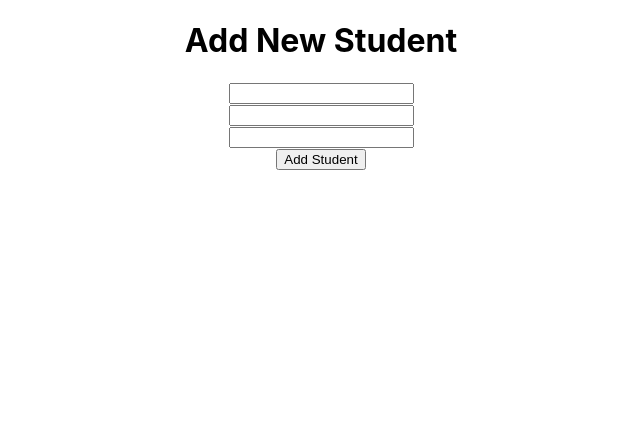
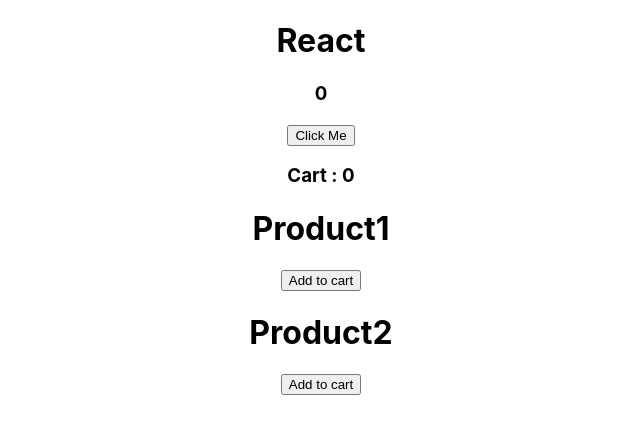
Before and after one commit to vijayadithya831/personal, a React (Create React App) app in the folder Full Stack/React/learn-react/: page / in a window 1280 px wide. Shown: the top 434 px of the page, without its empty margins (319-959 px from the left). Built offline with nearby package versions, Linux system fonts and the light colour scheme.

Commit message:
files updated

```diff
--- a/Full Stack/React/learn-react/src/App.js
+++ b/Full Stack/React/learn-react/src/App.js
@@ -1,6 +1,6 @@
 // import logo from './logo.svg';
 import './App.css';
-import React from 'react';
+import React, {useState,useCallback} from 'react';
 // import {Welcome1, Welcome2, Buttons, Forms} from './Components/WelcomeFuncCompPractice'
 // import WelcomeStudents from './Components/WelcomeClassCompPractice';
 // import Information from './Components/information';
@@ -32,7 +32,8 @@
 // import ComponentWithPropsA from './Components/ComponentWithPropsA';
 // import ComponentWithoutPropsA from './Components/ComponentWithoutPropsA';
 // import CustomerAdd from './Components/CustomerAdd';
-import StudentAddTask from './Components/StudentAddTask';
+// import StudentAddTask from './Components/StudentAddTask';
+import ProductCallbackPractice from './Components/ProductCallbackPractice';
 
 
 
@@ -40,6 +41,12 @@
 // export const UserContext = React.createContext()
 export const TaskContext = React.createContext()
 function App() {
+  const [product, setProduct] = useState(["Product1","Product2"]);
+  const [count, setCount] = useState(0);
+  const [cart, setCart] = useState(0);
+  const addToCart = useCallback(() => {
+    setCart(cart+1)
+  },[]);
   return (
     <div className='App'>
       {/* <Welcome name = "Vijay" sportsName = "Cricket" age = "21" gender = "Male"/>
@@ -109,13 +116,20 @@
       </TaskContext.Provider> */}
       {/* <h1>Heading from app.js</h1>
       <CustomerAdd/> */}
-        <StudentAddTask/>
-
+      {/* <StudentAddTask/> */}
+      <h1>React</h1>
+      <div className='product-wrapper'>
+        <h3>{count}</h3>
+        <button onClick={()=>setCount(count+1)}>Click Me</button>
+        <h3>Cart : {cart}</h3>
+        {product.map((p,i)=>{
+          return <ProductCallbackPractice key={i} product={p}addToCart={addToCart} />
+        })}
+      </div>
 
 
 
     </div>
-
   );
 }
 
--- /dev/null
+++ b/Full Stack/React/learn-react/src/Components/ProductCallbackPractice.js
@@ -0,0 +1,12 @@
+import React from "react";
+const ProductCallbackPractice = React.memo( ({product, addToCart}) => {
+    console.log(`${product} product component is re-rendered`)
+    return(
+        <div className='product'>
+            <h1>{product}</h1>
+            <button onClick={addToCart}>Add to cart</button>
+        </div>
+    );
+})
+
+export default ProductCallbackPractice;
--- a/Full Stack/React/learn-react/src/index.js
+++ b/Full Stack/React/learn-react/src/index.js
@@ -6,10 +6,10 @@
 
 const root = ReactDOM.createRoot(document.getElementById('root'));
 root.render(
-  <React.StrictMode>
-    <App />
-  </React.StrictMode>
-  // <App/>
+  // <React.StrictMode>
+  //   <App />
+  // </React.StrictMode>
+  <App/>
 );
 
 // If you want to start measuring performance in your app, pass a function
```
Also changed, not shown: 1 other file (tests, documents, lock files or other folders). Lines whose indentation alone changed are shown as unchanged.
